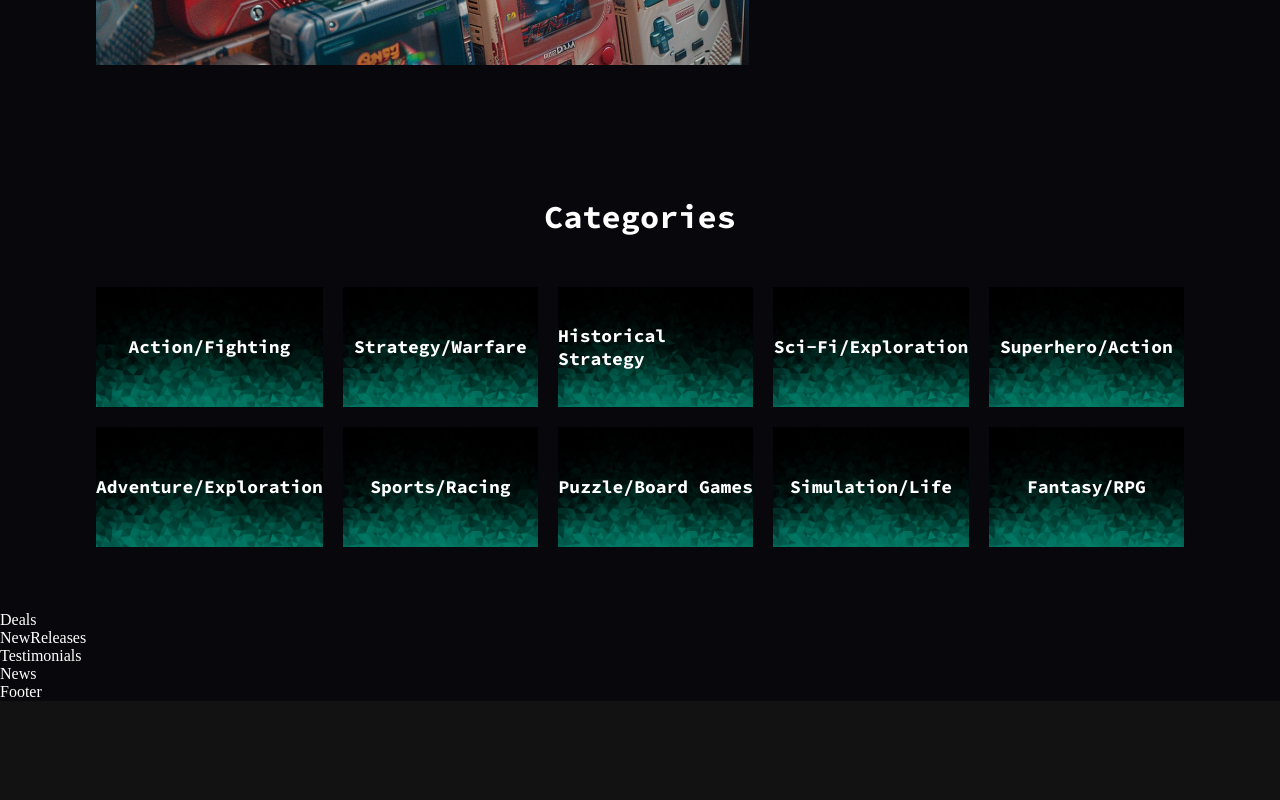
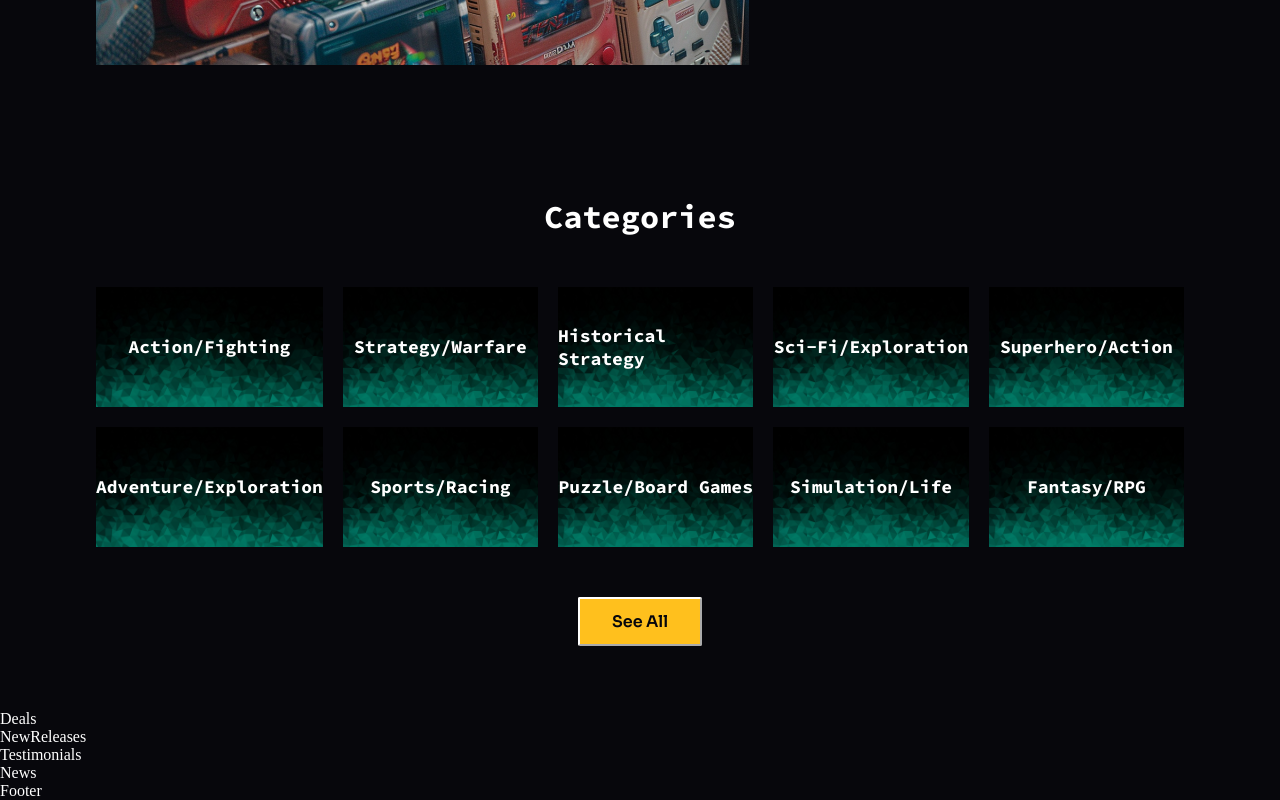
Before and after one commit to brosmar18/storeFront, a React (Vite) app: page / in a window 1280 px wide. Shown: the part 3558-4358 px from the top of the page. Before the commit the page ends 4259 px from the top, so only its background shows below. Built offline with nearby package versions, Linux system fonts and the light colour scheme.

Commit message:
button added

```diff
--- a/src/sections/Categories/Categories.jsx
+++ b/src/sections/Categories/Categories.jsx
@@ -11,6 +11,7 @@ const Categories = () => {
           <CategoryCard category={item.category} />
         ))}
       </div>
+      <button type="button">See All</button>
     </section>
   );
 };
--- a/src/sections/Categories/Categories.scss
+++ b/src/sections/Categories/Categories.scss
@@ -54,4 +54,24 @@
       grid-template-rows: repeat(4, 1fr);
     }
   }
+
+  button {
+    padding: 12px 32px;
+    background-color: var(--yellow-color);
+    border-radius: 2px;
+    font-size: 16px;
+    font-family: var(--font-sora);
+    color: var(--dark-color);
+    font-weight: 700;
+    margin-top: 50px;
+    cursor: pointer;
+
+    @include lg {
+      padding: 6px 16px;
+    }
+
+    @include md {
+      padding: 4px 10px;
+    }
+  }
 }
```
